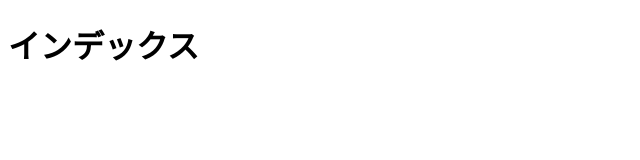
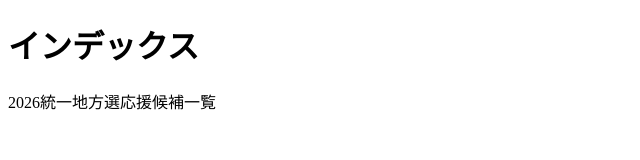
Before and after one commit to Argon-society/files, a plain HTML site: page index.html in a window 1280 px wide. Shown: the whole page, without its empty margins (0-640 px from the left). Drawn offline with Linux system fonts and the light colour scheme.

Commit message:
Update index.html

```diff
--- a/index.html
+++ b/index.html
@@ -6,7 +6,7 @@
 </head>
 <body>
   <h1>インデックス</h1>
-  <p><a href = "argon_society_support.pdf" ></a></p>
+  <p><a href = "argon_society_support.pdf" ></a>2026統一地方選応援候補一覧</p>
 
 </body>
 </html>
```
